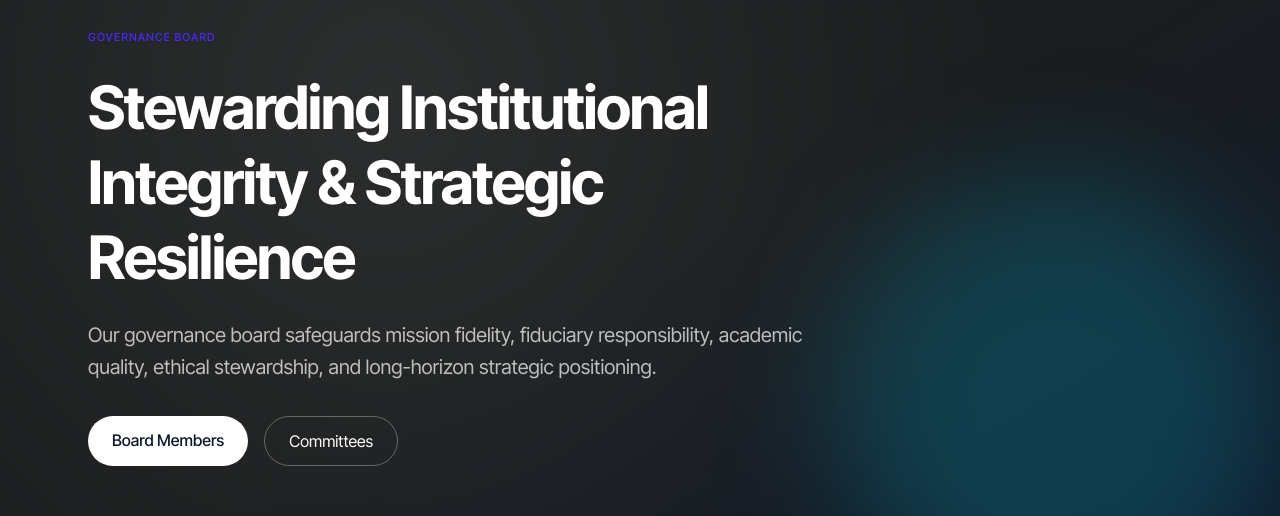
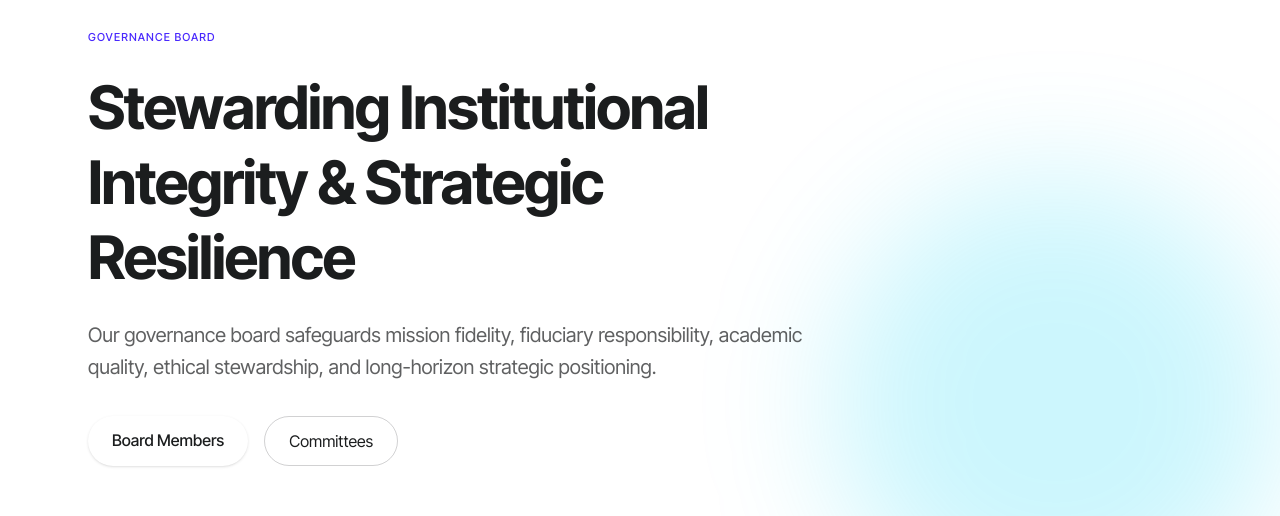
Before and after one commit to blossombubbles12/iclp-platform, a Next.js app: page /governance-board in a window 1280 px wide. Shown: the part 131-647 px from the top of the page. Built offline with nearby package versions, Linux system fonts and the light colour scheme; no server answers.

Commit message:
Governance update

```diff
--- a/src/app/(site)/governance-board/components/GovernanceBoardClient.tsx
+++ b/src/app/(site)/governance-board/components/GovernanceBoardClient.tsx
@@ -32,7 +32,8 @@ export default function GovernanceBoardClient(){
   return (
   <main className="bg-white dark:bg-dark_black text-dark_black dark:text-white">
       {/* Hero */}
-  <section className="relative overflow-hidden bg-gradient-to-br from-dark_black via-dark_black to-[#0f172a] text-white">
+  <section className="relative overflow-hidden">
+        <div className='relative w-full before:absolute before:w-full before:h-full before:bg-linear-to-r before:from-blue_gradient before:via-white before:to-yellow_gradient before:rounded-full before:top-24 before:blur-3xl before:-z-10 dark:before:from-dark_blue_gradient dark:before:via-black dark:before:to-dark_yellow_gradient dark:before:rounded-full dark:before:blur-3xl dark:before:-z-10'>
           <div className="absolute inset-0 pointer-events-none">
             <div className="absolute -top-32 -left-24 h-96 w-96 rounded-full bg-indigo-600/20 blur-3xl" />
             <div className="absolute bottom-0 right-0 h-[28rem] w-[28rem] rounded-full bg-cyan-400/20 blur-3xl" />
@@ -41,13 +42,14 @@ export default function GovernanceBoardClient(){
           <div className="relative max-w-6xl mx-auto px-6 py-28 md:py-40 flex flex-col gap-10">
             <motion.div initial={{opacity:0,y:28}} animate={{opacity:1,y:0}} transition={{duration:0.7}} className="max-w-3xl flex flex-col gap-6">
               <p className="uppercase tracking-widest text-[11px] font-medium text-purple_blue dark:text-purple">Governance Board</p>
-            <h1 className="text-4xl md:text-6xl font-bold leading-tight tracking-tight text-white">Stewarding Institutional Integrity & Strategic Resilience</h1>
-            <p className="text-lg md:text-xl leading-relaxed text-white/70">Our governance board safeguards mission fidelity, fiduciary responsibility, academic quality, ethical stewardship, and long-horizon strategic positioning.</p>
+              <h1 className="text-4xl md:text-6xl font-bold leading-tight tracking-tight text-dark_black dark:text-white">Stewarding Institutional Integrity & Strategic Resilience</h1>
+              <p className="text-lg md:text-xl leading-relaxed text-dark_black/70 dark:text-white/70">Our governance board safeguards mission fidelity, fiduciary responsibility, academic quality, ethical stewardship, and long-horizon strategic positioning.</p>
               <div className="flex flex-wrap gap-4 pt-2">
-              <a href="#members" className="px-6 py-3 rounded-full bg-white text-slate-900 font-medium hover:shadow transition">Board Members</a>
-              <a href="#committees" className="px-6 py-3 rounded-full border border-white/30 text-white hover:bg-white/10 transition">Committees</a>
+                <a href="#members" className="px-6 py-3 rounded-full bg-white text-dark_black font-medium shadow hover:shadow-lg transition">Board Members</a>
+                <a href="#committees" className="px-6 py-3 rounded-full border text-dark_black border-dark_black/20 hover:bg-dark_black/5 transition dark:border-white/30 dark:text-white dark:hover:bg-white/10">Committees</a>
               </div>
             </motion.div>
+          </div>
         </div>
       </section>
 
@@ -127,13 +129,13 @@ export default function GovernanceBoardClient(){
       </section>
 
       {/* CTA */}
-  <section className="py-24 bg-gradient-to-br from-purple_blue via-purple to-purple/80 text-white">
+  <section className="py-24 relative overflow-hidden ice-cta-bg">
         <div className="max-w-5xl mx-auto px-6 flex flex-col items-center text-center gap-8">
-          <h2 className="text-3xl md:text-4xl font-semibold leading-tight">Engage with Our Governance Network</h2>
-            <p className="text-white/80 leading-relaxed max-w-2xl">We collaborate with regulators, institutional leaders, academic partners, and stewardship advocates to elevate governance integrity globally.</p>
+          <h2 className="text-3xl md:text-4xl font-semibold leading-tight text-dark_black dark:text-white">Engage with Our Governance Network</h2>
+            <p className="text-dark_black/70 dark:text-white/70 leading-relaxed max-w-2xl">We collaborate with regulators, institutional leaders, academic partners, and stewardship advocates to elevate governance integrity globally.</p>
             <div className="flex flex-wrap gap-4 justify-center">
-              <Link href="/contact" className="px-6 py-3 rounded-full bg-white text-indigo-700 font-medium hover:shadow transition">Contact Us</Link>
-              <Link href="/about#impact" className="px-6 py-3 rounded-full border border-white/60 hover:bg-white/10 transition">View Impact</Link>
+              <Link href="/contact" className="px-6 py-3 rounded-full font-semibold bg-gradient-to-r from-teal-500 via-cyan-400 to-emerald-400 text-white shadow hover:brightness-110">Contact Us</Link>
+              <Link href="/about#impact" className="px-6 py-3 rounded-full font-semibold border text-dark_black border-dark_black/20 hover:bg-dark_black/5 dark:border-white/30 dark:text-white dark:hover:bg-white/10">View Impact</Link>
             </div>
         </div>
       </section>
```
Lines whose indentation alone changed are shown as unchanged.
